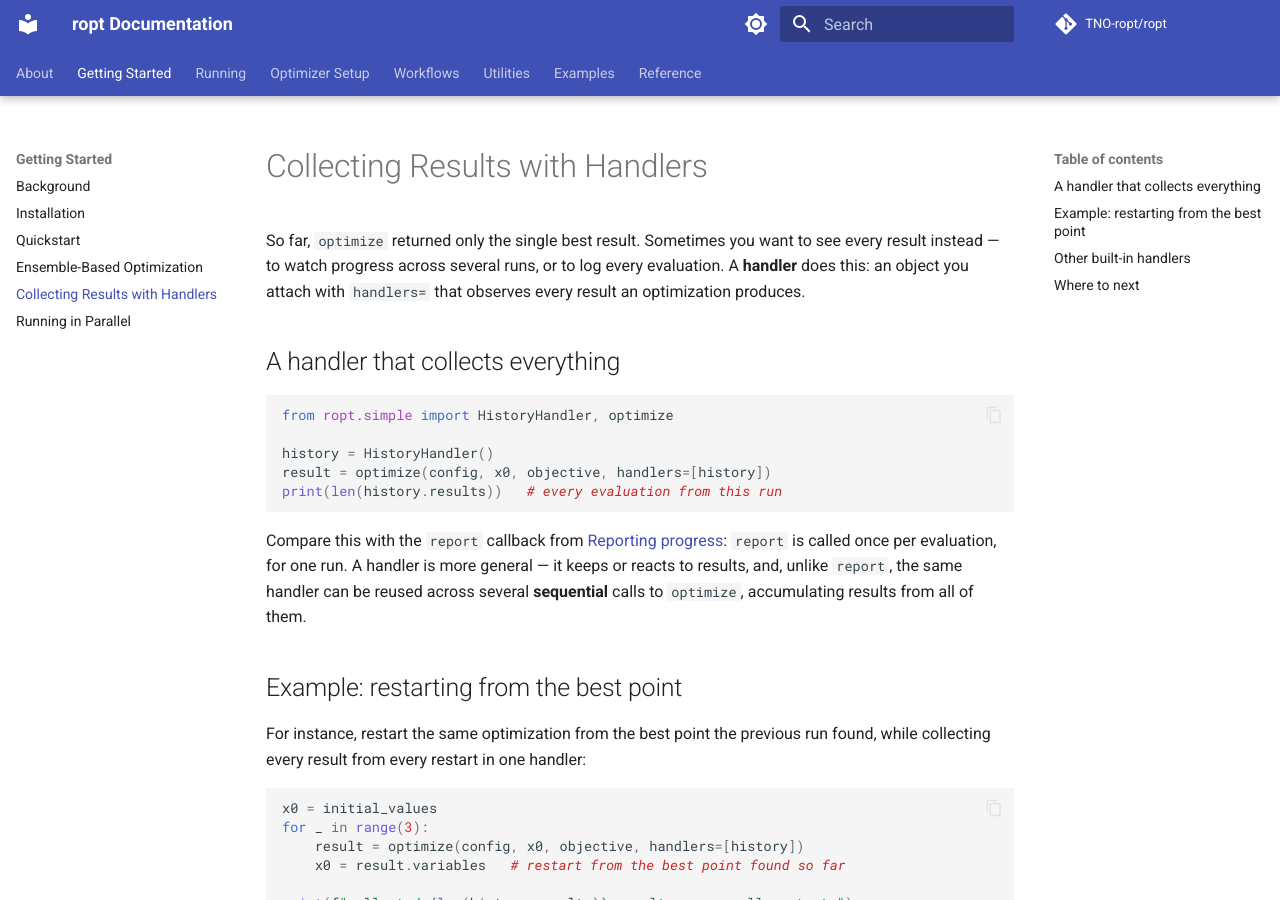
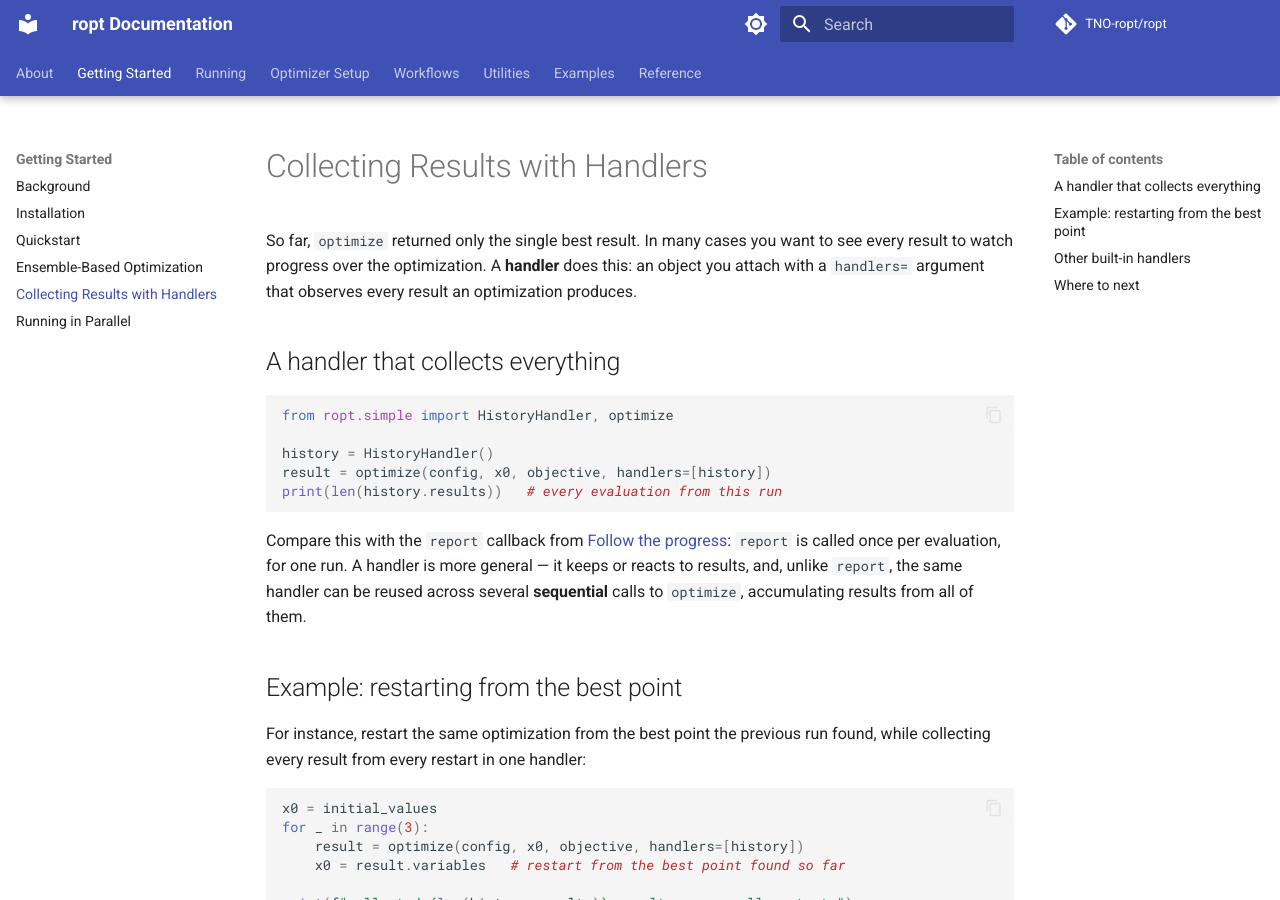
Before and after one commit to TNO-ropt/ropt, an MkDocs documentation site: the page built from docs/getting_started/handlers.md, in a window 1280 px wide and 900 px high. Built offline with MkDocs 1.6.1 and Material for MkDocs 9.7.7, drawn with Linux system fonts in a browser that asks for light colours; comment, search, counter and statistics services are not loaded; the version menu is left out.

Commit message:
Introduce the report callback before handlers

````diff
--- a/docs/getting_started/handlers.md
+++ b/docs/getting_started/handlers.md
@@ -1,9 +1,9 @@
 # Collecting Results with Handlers
 
-So far, `optimize` returned only the single best result. Sometimes you want to
-see every result instead — to watch progress across several runs, or to log
-every evaluation. A **handler** does this: an object you attach with
-`handlers=` that observes every result an optimization produces.
+So far, `optimize` returned only the single best result. In many cases you want
+to see every result to watch progress over the optimization. A **handler** does
+this: an object you attach with a `handlers=` argument that observes every
+result an optimization produces.
 
 ## A handler that collects everything
 
@@ -16,7 +16,7 @@ print(len(history.results))   # every evaluation from this run
 ```
 
 Compare this with the `report` callback from
-[Reporting progress](../running/running.md#reporting-progress):
+[Follow the progress](ensemble.md#4-follow-the-progress-optional):
 `report` is called once per evaluation, for one run. A handler is more
 general — it keeps or reacts to results, and, unlike `report`, the same
 handler can be reused across several **sequential** calls to `optimize`,
````
Also changed, not shown: docs/getting_started/ensemble.md (+37 -20 lines), 1 other file.
